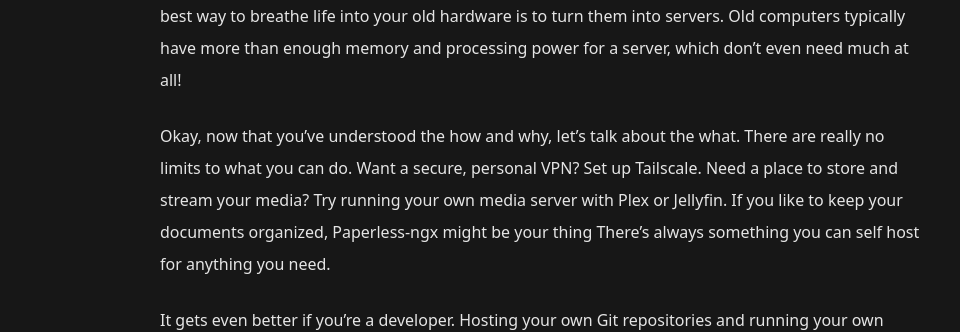
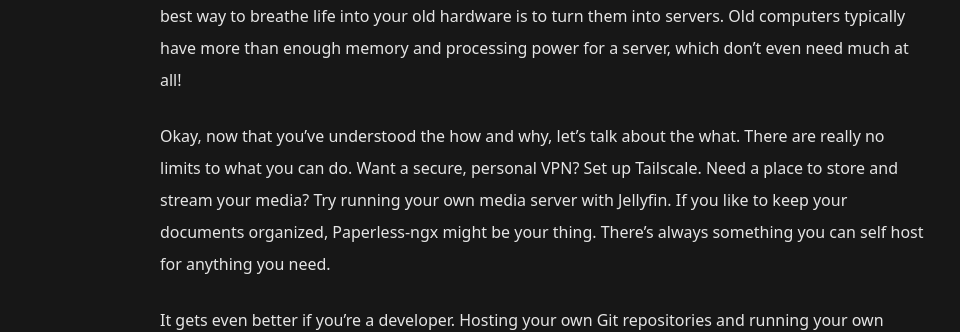
Before and after one commit to BoogieMonster1O1/shrishdeshpande, an Astro site: page /blog/self-hosters-guide-preface in a window 1280 px wide. Shown: the part 1560-1892 px from the top of the page, without its empty margins (96-1056 px from the left). Built offline with nearby package versions, Linux system fonts and the light colour scheme; Astro itself is replaced by a stand-in of ours.

Commit message:
fullstop

```diff
--- a/src/content/blog/self-hosters-guide-preface.md
+++ b/src/content/blog/self-hosters-guide-preface.md
@@ -21,7 +21,7 @@
 
 I'm currently running two servers at home - a 2014 HP laptop and a 2014 Mac Mini. They're pretty bad in today's terms for general-purpose usage. So I installed Linux on them and made them servers. The best way to breathe life into your old hardware is to turn them into servers. Old computers typically have more than enough memory and processing power for a server, which don't even need much at all!
 
-Okay, now that you've understood the how and why, let's talk about the what. There are really no limits to what you can do. Want a secure, personal VPN? Set up Tailscale. Need a place to store and stream your media? Try running your own media server with Plex or Jellyfin. If you like to keep your documents organized, Paperless-ngx might be your thing There's always something you can self host for anything you need.
+Okay, now that you've understood the how and why, let's talk about the what. There are really no limits to what you can do. Want a secure, personal VPN? Set up Tailscale. Need a place to store and stream your media? Try running your own media server with Jellyfin. If you like to keep your documents organized, Paperless-ngx might be your thing. There's always something you can self host for anything you need.
 
 It gets even better if you're a developer. Hosting your own Git repositories and running your own CI/CD server is only the beginning. Your server can become a powerhouse for all your needs - a remote computer on which you offload everything you need to do. In essence, you're replacing services you use online with services you run.
 
```
